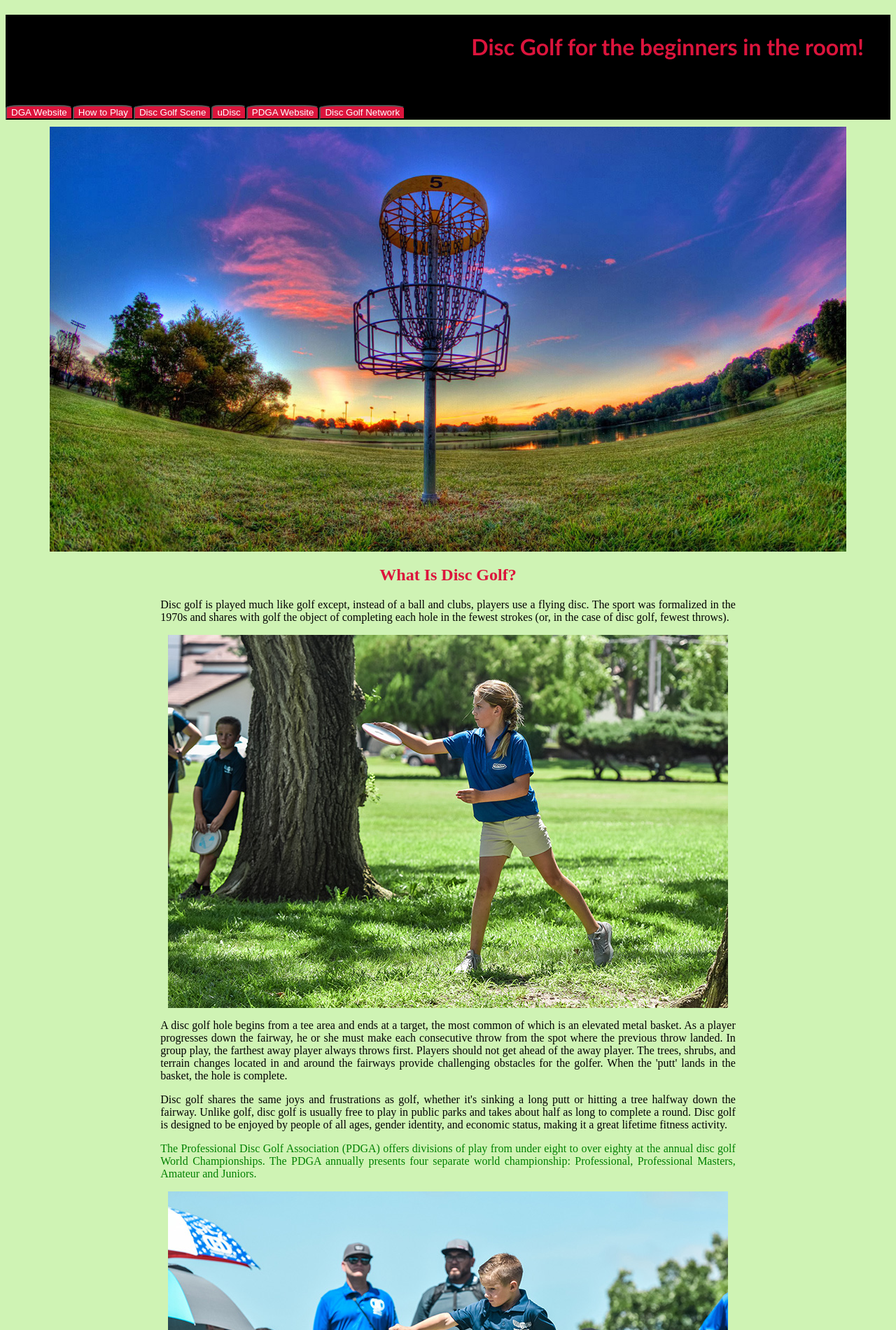
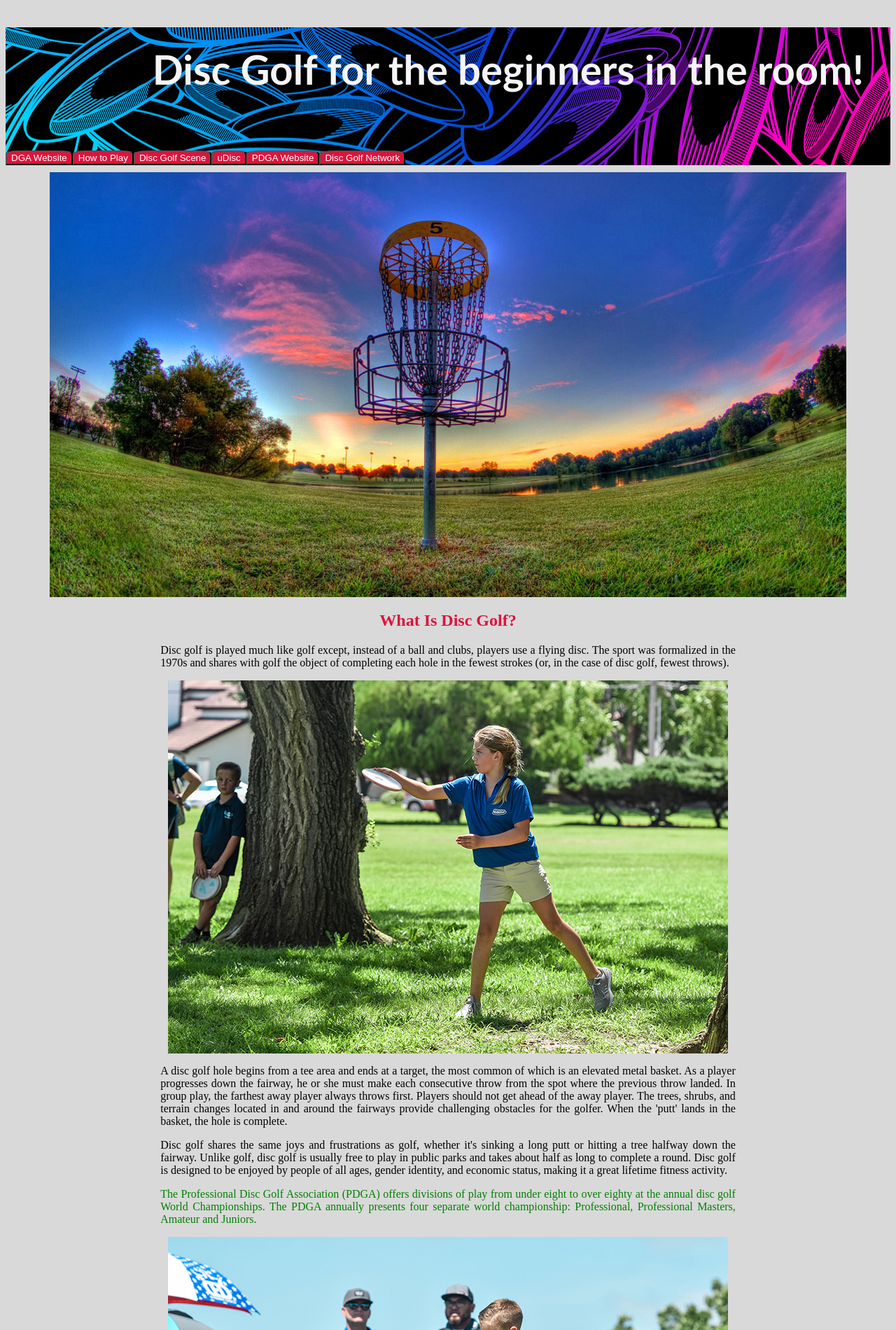
Before and after one commit to mlenda000/js-assignment-4-html-me-something-mlenda000, a website: page index.html in a window 1280 px wide. Shown: the top 1900 px of the page at 70% size. Drawn offline with Linux system fonts and the light colour scheme.

Commit message:
updated with new images and added game

```diff
--- a/index.html
+++ b/index.html
@@ -9,7 +9,7 @@
 
       <img src='images/targets-header.jpg' id="topImage"></Header>
       <Main>
-         <Article id="article"><h2 class="head">What Is Disc Golf?</h2>
+         <Article id="article"><h2>What Is Disc Golf?</h2>
 <P>Disc golf is played much like golf except, instead of a ball and clubs, players use a flying disc. The sport was formalized in the 1970s and shares with golf the object of completing each hole in the fewest strokes (or, in the case of disc golf, fewest throws).</P>
 
 <img src="images/girl-discgolf.jpg" alt="'Little girl playing DiscGolf">
@@ -23,7 +23,10 @@
 <img src="images/boy-discgolf.jpg" alt="Little boy playing DiscGolf">
 
 <P class="funParagraph">It is been estimated that 8 to 12 million Americans have played disc golf and that over half a million play regularly. The majority of these players participate at the amateur and recreational level. The Professional Disc Golf Association is the governing body of disc golf and oversees both amateur events and a professional tour that sustains a growing field of full-time players. The PDGA annually sanctions over 3,500 events and has an active membership base of more than 80,000 competitive disc golfers from 47 nations around the world.</P>
+
+<div ><embed src="https://www.gameflare.com/embed/disc-golf/" id="game" frameborder="0" scrolling="no" width="550" height="435" allowfullscreen></embed></div>
 </Article>
+
       </Main>
 
       <Footer>&copy; copyright 2023 Design by <a href='mailto:mlendacky25@comcast.net'>Mark Lendacky</a></Footer>
--- a/styles.css
+++ b/styles.css
@@ -2,7 +2,7 @@
 body{
     display: block;
     margin:8px;
-    background-color: rgb(207, 243, 180);
+    background-color: rgb(217, 217, 217);
 
 }
 #testP{
@@ -18,7 +18,7 @@ p{
     text-align:
 }
 .head{
-    color:crimson;
+    color:whitesmoke;
 }
 #mainHeading{
     color:red;
@@ -38,7 +38,7 @@ img{
 }
 h1{
     font-family: 'Gill Sans', 'Gill Sans MT', Calibri, 'Trebuchet MS', sans-serif;
-    background-color: black;
+    font-size: 58px;
     width:95%;
     top: 0%;
     text-align: right;
@@ -46,6 +46,7 @@ h1{
 }
 h2{
     text-align: center;
+    color:crimson;
 }
 footer{
     text-align: right;
@@ -65,6 +66,8 @@ a{
 }
 div{
     background-color: black;
+    background: url('images/1400x900-DiscColors.jpg');
+    margin-top: 0;
 }
 button{
     display: inline-block;
@@ -72,3 +75,11 @@ button{
     background-color: crimson;
     border-radius: 20% 20% 0 0;
 }
+#game{
+   position: relative;
+    display: block;
+    background-color: rgb(207, 243, 180);
+    margin: 0 30% 0 30%;
+
+
+}
```
Also changed, not shown: images/1400x900-DiscColors.jpg (added).
